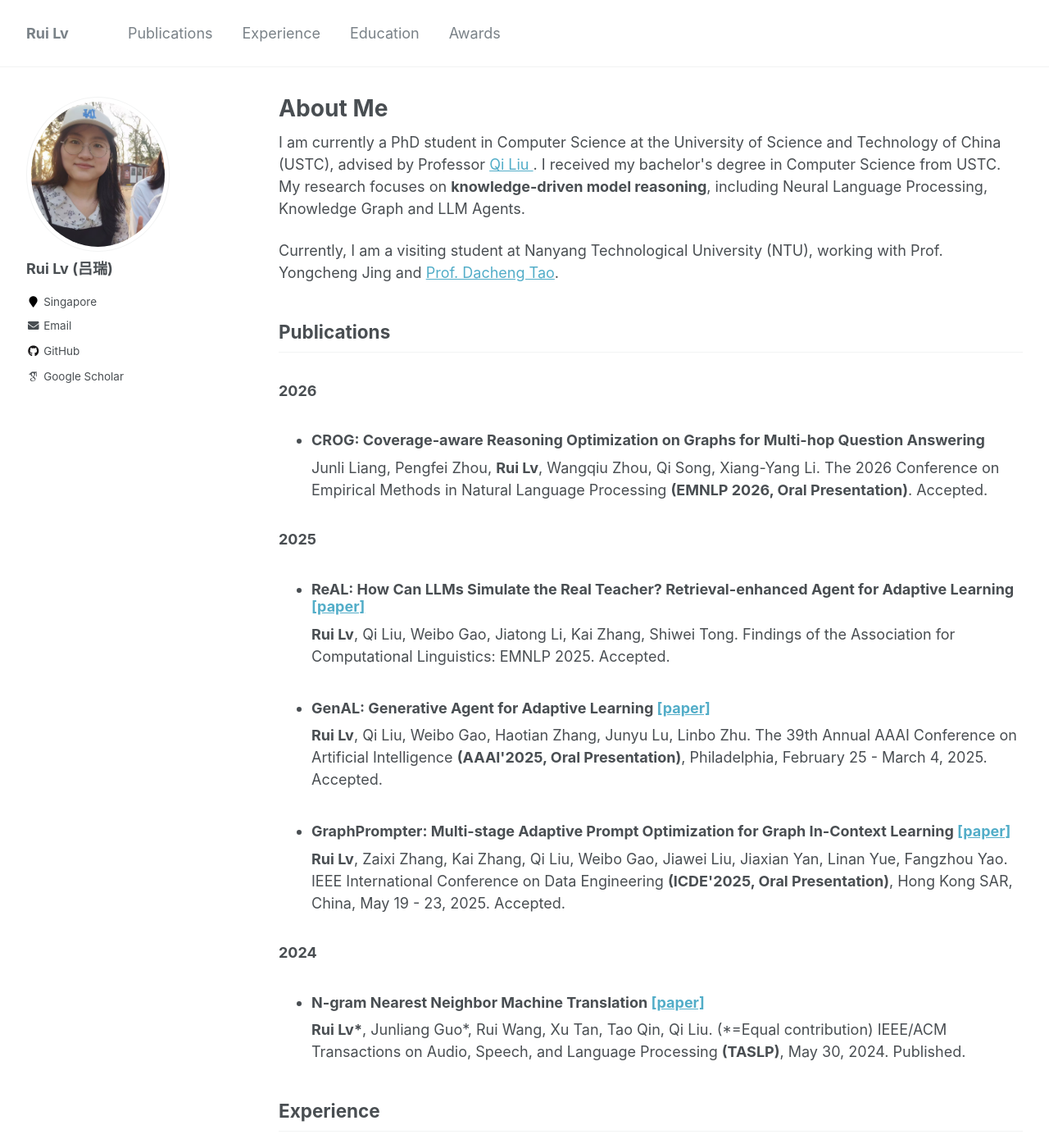
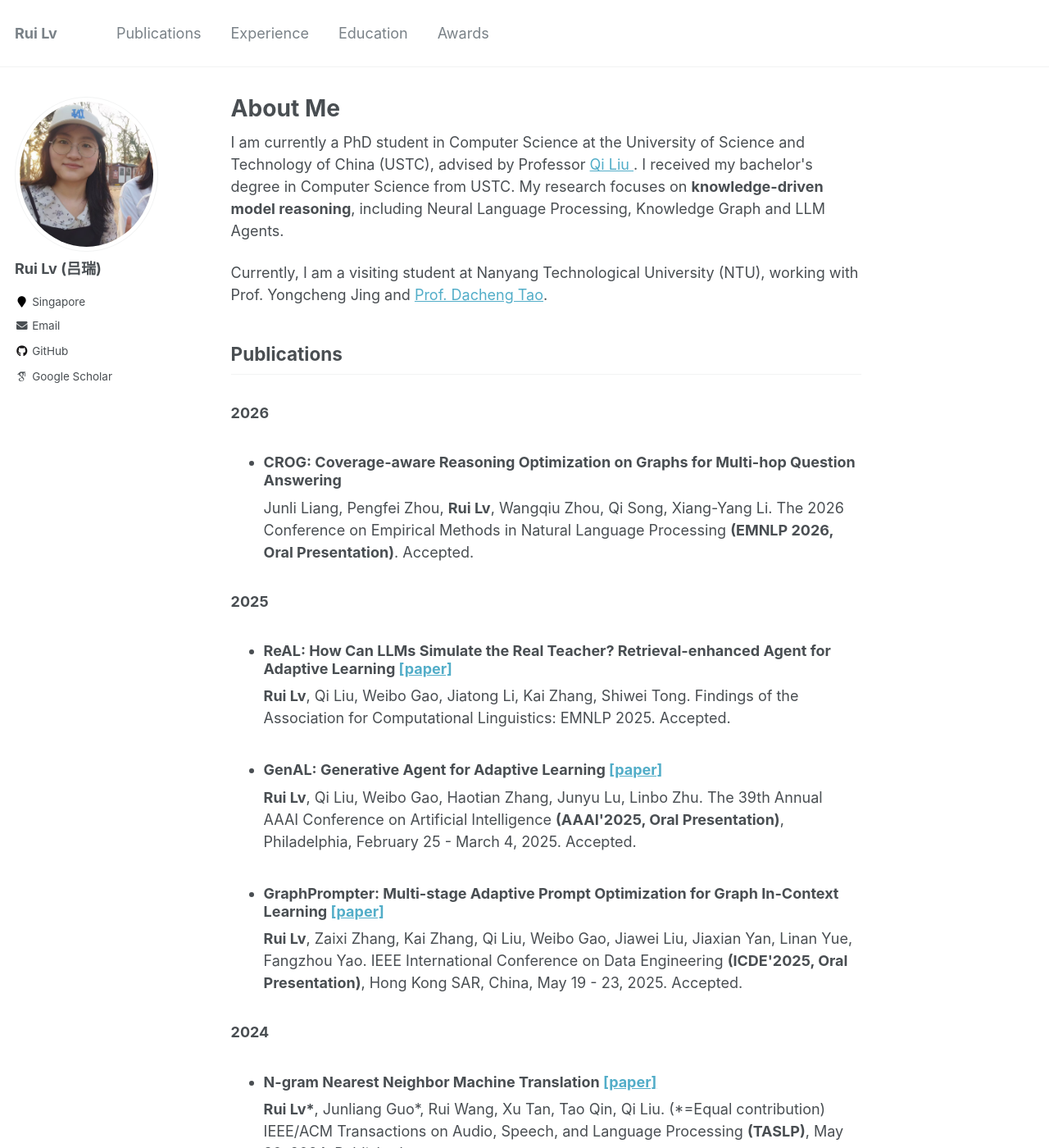
Before and after one commit to karin0018/karin0018.github.io, a Jekyll site: the page built from index.html, in a window 1280 px wide and 1400 px high. Shown: the whole window at 82% size. Built offline with Jekyll 4.4.1, drawn with Linux system fonts in a browser that asks for light colours; some web fonts are replaced.

Commit message:
Restore original AcademicPages column widths

```diff
--- a/assets/css/main.scss
+++ b/assets/css/main.scss
@@ -39,27 +39,3 @@
 @import "vendor/font-awesome/brands";
 @import "vendor/magnific-popup/magnific-popup";
 @import "print";
-/* Wider desktop profile and reading area. */
-@media (min-width: 925px) {
-  #main {
-    max-width: 1440px;
-    padding-left: 32px;
-    padding-right: 32px;
-  }
-  #main > .sidebar {
-    width: 260px;
-    margin-right: 0;
-    padding-right: 0;
-  }
-  #main > .page {
-    width: calc(100% - 308px);
-    padding-left: 0;
-    padding-right: 0;
-    margin-right: 0;
-  }
-  .masthead__inner-wrap {
-    max-width: 1440px;
-    padding-left: 32px;
-    padding-right: 32px;
-  }
-}
```
